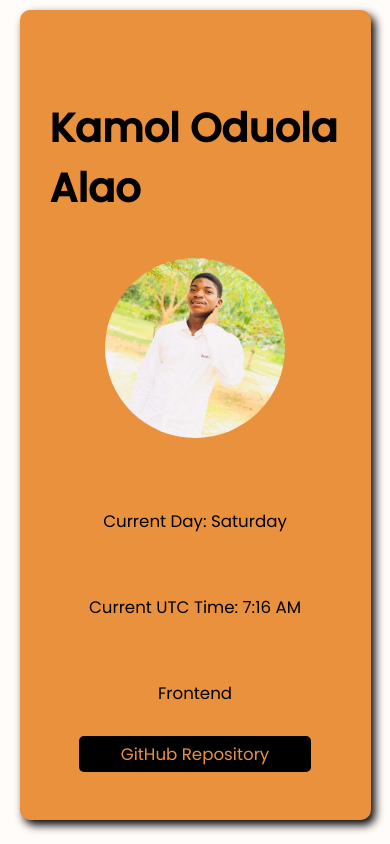
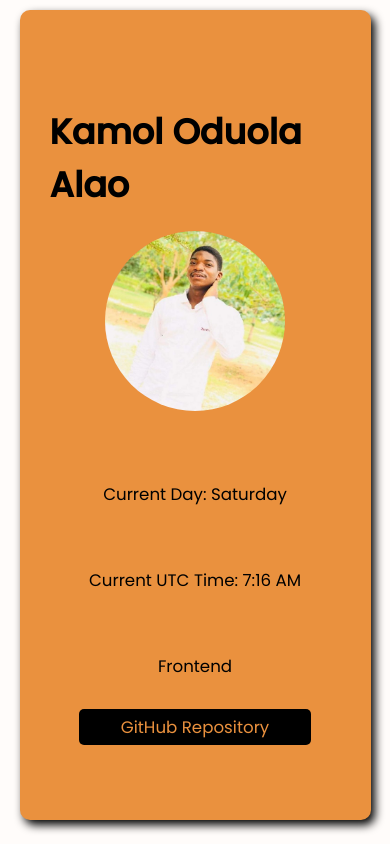
Before and after one commit to hinzullah/Profile-card, a plain HTML site: page index.html in a window 390 px wide. Drawn offline with Linux system fonts and the light colour scheme.

Commit message:
new style added

```diff
--- a/styles.css
+++ b/styles.css
@@ -68,3 +68,9 @@ a:hover{
         margin: 30px;
     }
   }
+  @media only screen and (max-width: 960px) {
+    h2{
+        margin: 20px 0 ;
+        font-size: 35px;
+    }
+  }
```
